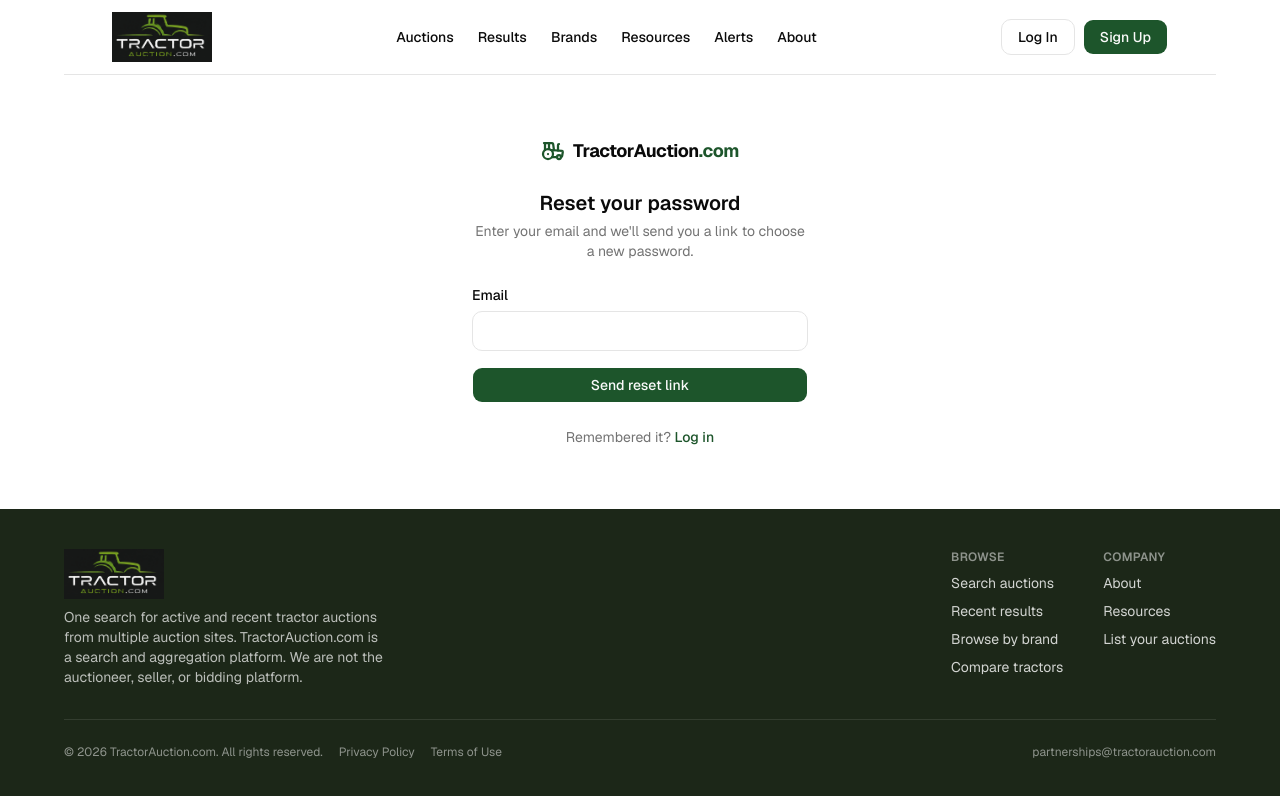
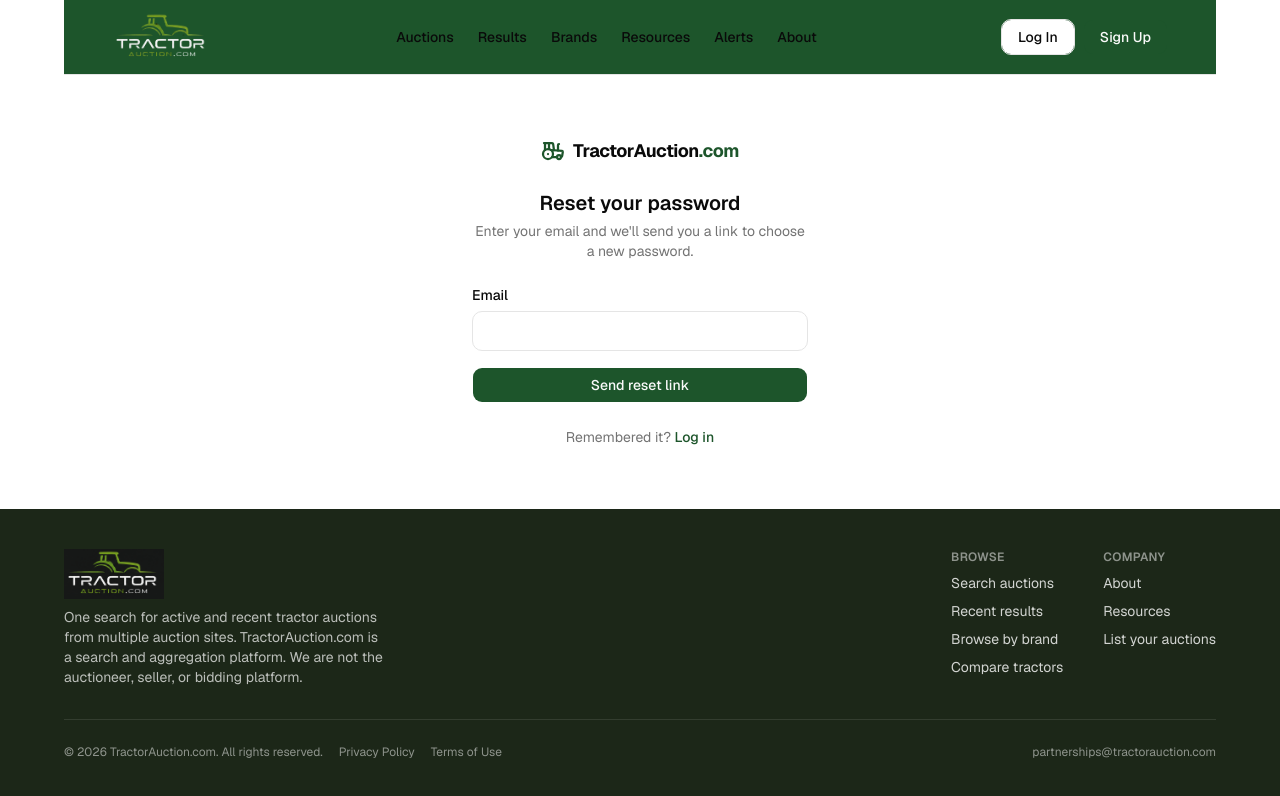
Before and after one commit to TractorAuction/tractor-auction, a Next.js app: page /forgot-password in a window 1280 px wide. Shown: the top 796 px of the page. Built offline with nearby package versions, Linux system fonts and the light colour scheme; no server answers.

Commit message:
fix(header): transparent logo on green header (V1 item 1)

```diff
--- a/src/components/layout/header.tsx
+++ b/src/components/layout/header.tsx
@@ -7,9 +7,9 @@
 
 export function Header() {
   return (
-    <header className="flex items-center justify-between gap-8 border-b border-border px-12 py-3 mx-auto w-full max-w-6xl">
+    <header className="flex items-center justify-between gap-8 border-b border-border px-12 py-3 mx-auto w-full max-w-6xl bg-[#1D552B]">
       <Link href="/" className="flex items-center gap-2">
-        <Image src="/logo.png" alt="Logo" width={100} height={100} />
+        <Image src="/logo-no-bg.png" alt="Logo" width={100} height={100} />
       </Link>
 
       <Nav />
```
Also changed, not shown: public/logo-no-bg.png (added).
